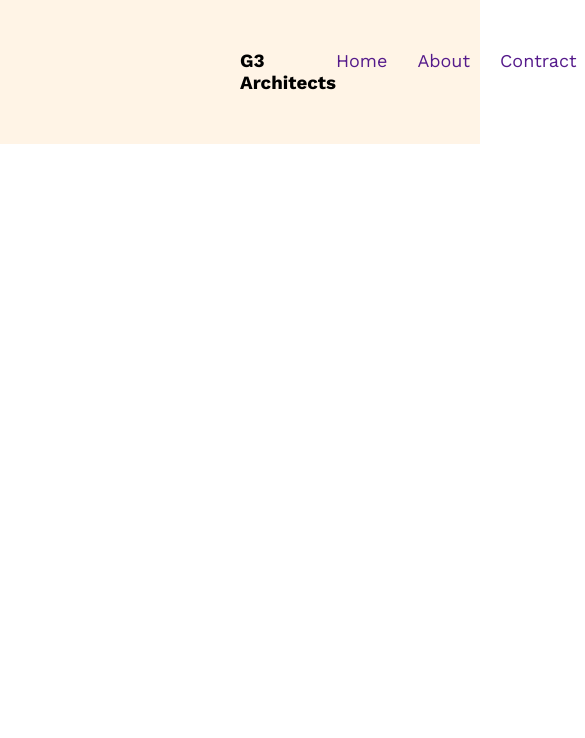
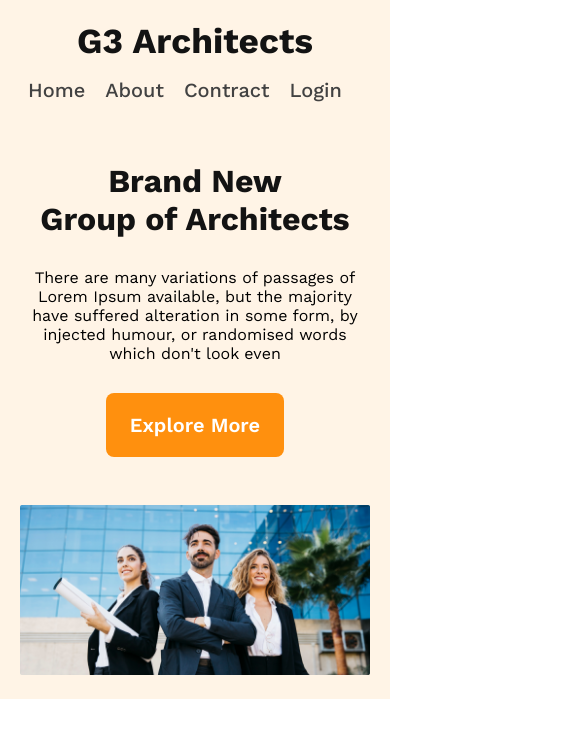
Before and after one commit to Kayum-Ali/G3-Architects-Website, a plain HTML site: page index.html in a window 390 px wide. Shown: the top 738 px of the page, 585 px wide, since content can reach past the window. Drawn offline with nearby package versions, Linux system fonts and the light colour scheme.

Commit message:
finish the header section responsive

```diff
--- a/index.html
+++ b/index.html
@@ -1,19 +1,23 @@
 <!DOCTYPE html>
 <html lang="en">
+
 <head>
     <meta charset="UTF-8">
     <meta name="viewport" content="width=device-width, initial-scale=1.0">
     <title>G3-Architects-Website</title>
     <link rel="preconnect" href="https://fonts.googleapis.com">
-<link rel="preconnect" href="https://fonts.gstatic.com" crossorigin>
-<link href="https://fonts.googleapis.com/css2?family=Inter:wght@400;500;600;700;900&family=Work+Sans:wght@400;500;600;700;800;900&display=swap" rel="stylesheet">
+    <link rel="preconnect" href="https://fonts.gstatic.com" crossorigin>
+    <link
+        href="https://fonts.googleapis.com/css2?family=Inter:wght@400;500;600;700;900&family=Work+Sans:wght@400;500;600;700;800;900&display=swap"
+        rel="stylesheet">
 
     <link rel="stylesheet" href="style.css">
 </head>
+
 <body>
     <header>
         <nav class="menubar">
-            <h3>G3 Architects</h3>
+            <h3 class="nav-title">G3 Architects</h3>
             <ul>
                 <li><a href="">Home</a></li>
                 <li><a href="">About</a></li>
@@ -21,6 +25,17 @@
                 <li><a href="">Login</a></li>
             </ul>
         </nav>
+        <div class="banner">
+            <div class="banner-content">
+                   <h1 class="banner-title">
+                    Brand New <br> Group of Architects</h1>
+                    <p class="banner-description">
+                    There are many variations of passages of Lorem Ipsum available, but the majority have suffered
+                    alteration in some form, by injected humour, or randomised words which don't look even</p>
+                   <button class="btn-primary"> Explore More </button>
+            </div>
+                 <img class="banner-img" src="images/banner.png" alt="">
+        </div>
     </header>
     <main></main>
 
@@ -28,4 +43,5 @@
 
     </footer>
 </body>
+
 </html>
--- a/style.css
+++ b/style.css
@@ -1,26 +1,115 @@
-*{
+/* shared style */
+* {
 
-font-family: 'Work Sans', sans-serif;
-margin: 0;
-padding: 0;
-box-sizing: border-box;
+    font-family: 'Work Sans', sans-serif;
+    margin: 0;
+    padding: 0;
+    box-sizing: border-box;
 }
-header{
+
+.btn-primary {
+    border-radius: 0.5rem;
+    background: #FF900E;
+    padding: 1.25rem 1.50rem;
+    color: #ffffff;
+    text-align: center;
+    font-family: "Work Sans";
+    font-size: 1.25rem;
+    font-weight: 600;
+    border: none;
+    cursor: pointer;
+}
+html{
+    scroll-behavior: smooth;
+}
+
+/* header style */
+header {
     background: rgba(255, 144, 14, 0.10);
-    padding: 50px 240px;
+    padding: 3.125rem 9.375rem;
 }
-.menubar{
+
+.menubar {
     display: flex;
     justify-content: space-between;
+    align-items: center;
 }
-.menubar > ul{
+
+.nav-title {
+    color: #131313;
+    text-align: center;
+    font-size: 2.2rem;
+    font-weight: 700;
+
+}
+
+.menubar>ul {
     display: flex;
 }
+
 .menubar li {
     list-style-type: none;
-    margin-right: 30px;
-    font-size: 18px;
+    margin-right: 1.25rem;
+    font-weight: 500;
 }
-.menubar li a{
+
+.menubar li a {
     text-decoration: none;
+    color: #424242;
+    text-align: center;
+    font-family: Work Sans;
+    font-size: 1.25rem;
+    font-weight: 500;
 }
+
+/* banner area style  */
+.banner-content {
+    max-width: 28rem;
+    text-align: center;
+    margin: 0 auto;
+}
+
+.banner-title {
+    /* font-size: 3.75rem; */
+    margin-top: 3.75rem;
+    font-weight: 700;
+    color: #131313;
+}
+
+.banner-description {
+    margin: 30px 0px;
+}
+
+.banner-img {
+    margin-top: 3rem;
+    width: 100%;
+}
+
+
+/* responsive style */
+
+
+/* mobile device */
+@media screen and (max-width: 576px) {
+        header{
+            padding: 1.25rem;
+        }
+        nav{
+            flex-direction: column;
+        }
+        nav ul{
+            margin-top: 1rem;
+        }
+}
+
+/* medium device */
+
+@media screen and (min-width: 577px) and (max-width: 960px) {
+    header{
+        padding: 3rem;
+    }
+    nav{
+        flex-direction: column;
+    }
+
+}
```
